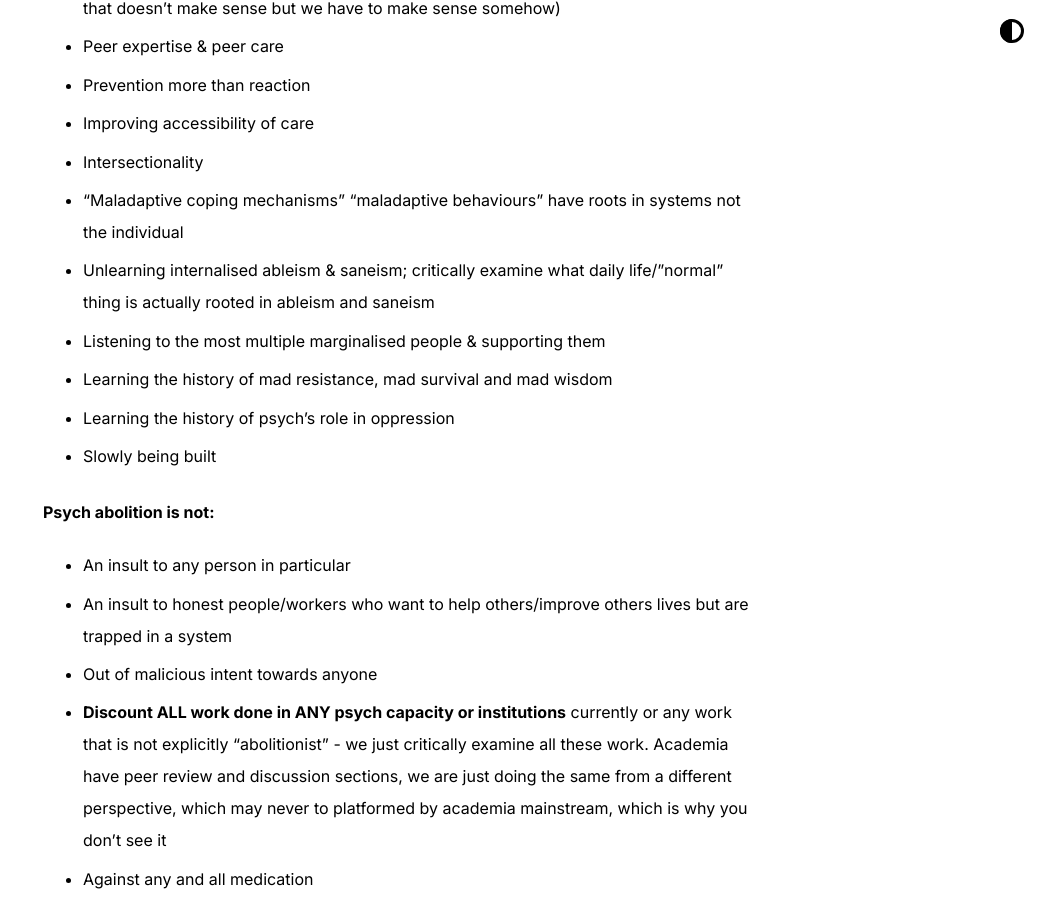
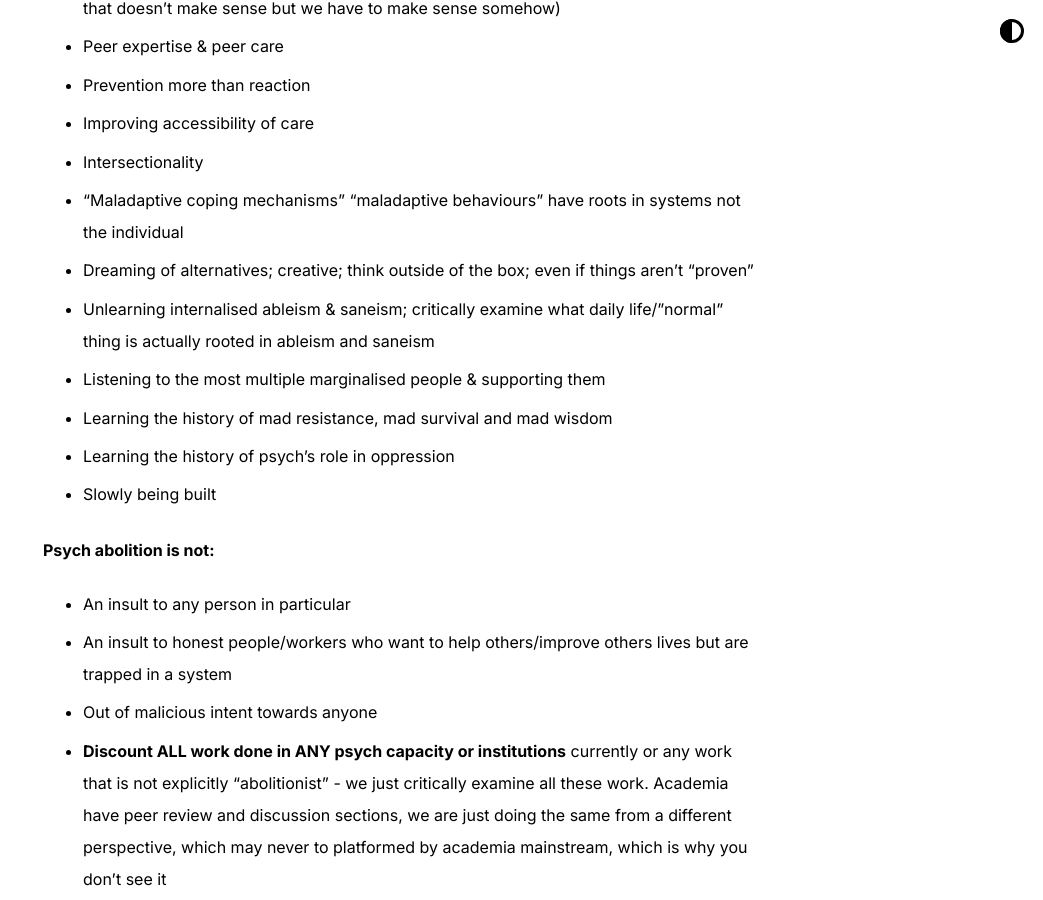
Before and after one commit to phosfuldev/phos_website, a Jekyll site: the page built from _posts/2024-07-18-my-rudimentary-understanding-of-psych-abolition.md, in a window 1280 px wide and 900 px high, scrolled down 1009 px. Shown: the whole window, without its empty margins (237-1280 px from the left). Built offline with Jekyll 4.4.1, drawn with Linux system fonts in a browser that asks for light colours; some of the changed text lies outside the part shown.

Commit message:
somehow put a point in the wrong section

```diff
--- a/_posts/2024-07-18-my-rudimentary-understanding-of-psych-abolition.md
+++ b/_posts/2024-07-18-my-rudimentary-understanding-of-psych-abolition.md
@@ -23,6 +23,7 @@ Lists are non-exhaustive.
 - Improving accessibility of care
 - Intersectionality
 - "Maladaptive coping mechanisms" "maladaptive behaviours" have roots in systems not the individual
+- Dreaming of alternatives; creative; think outside of the box; even if things aren't "proven"
 - Unlearning internalised ableism & saneism; critically examine what daily life/"normal" thing is actually rooted in ableism and saneism
 - Listening to the most multiple marginalised people & supporting them
 - Learning the history of mad resistance, mad survival and mad wisdom
```
Also changed, not shown: other parts of _posts/2024-07-18-my-rudimentary-understanding-of-psych-abolition.md (+0 -1 lines).
